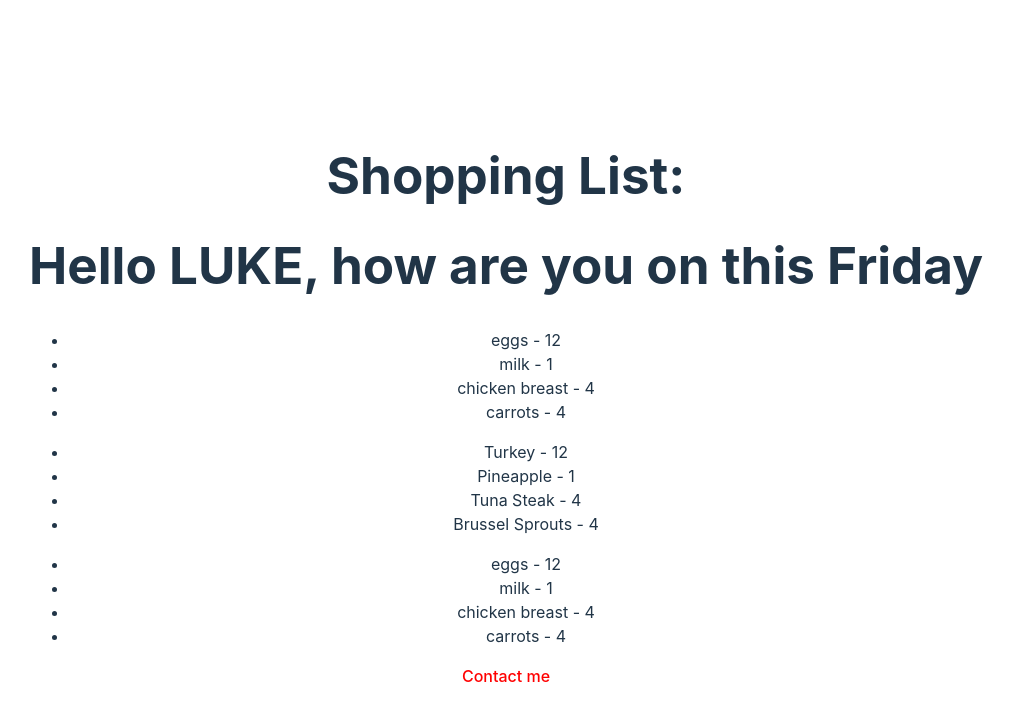
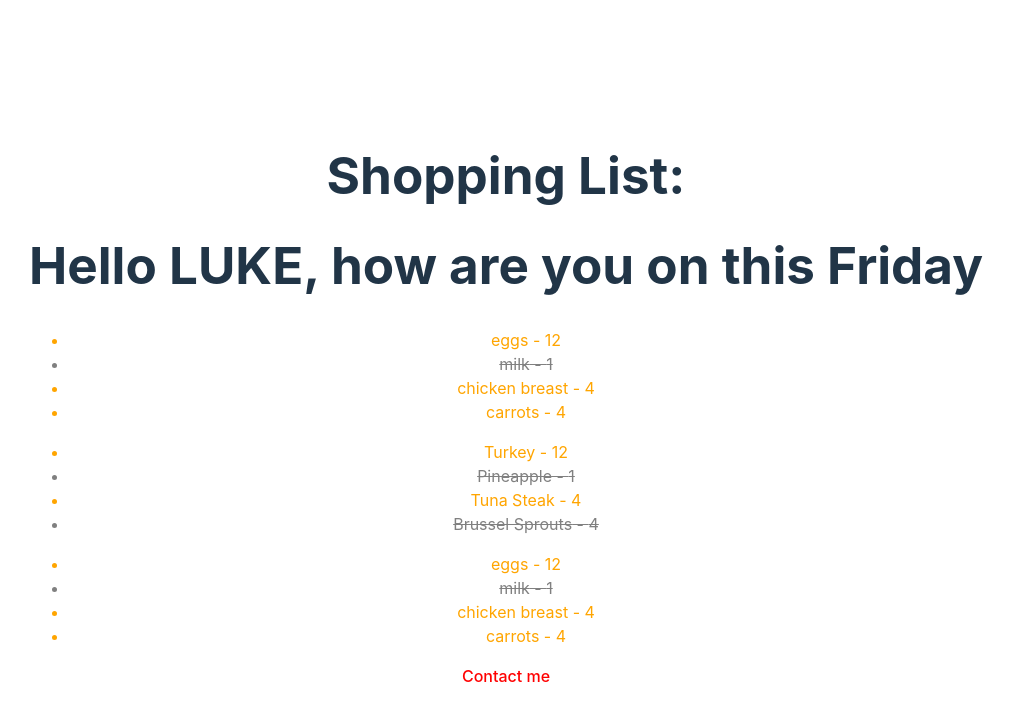
Before and after one commit to LRSORRENTI/REACT-CS-WDB, a React (Vite) app in the folder 03-ShoppingList/: page / in a window 1280 px wide. Shown: the top 720 px of the page, without its empty margins (134-1147 px from the left). Built offline with nearby package versions, Linux system fonts and the light colour scheme.

Commit message:
Smaller components are better than large components

```diff
--- a/03-ShoppingList/src/components/ShopingListItem.jsx
+++ b/03-ShoppingList/src/components/ShopingListItem.jsx
@@ -1,6 +1,10 @@
 function ShoppingListItem({name, quantity, completed}){
-  return(
-    <li>{name} - {quantity}</li>
+  const styles = {
+    color: completed ? "grey" : "orange",
+    textDecoration: completed ? "line-through" : "none"
+     }
+    return(
+    <li style={styles}>{name} - {quantity}</li>
   )
 }
 
```
